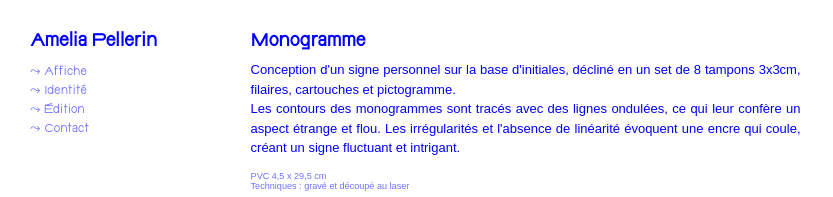
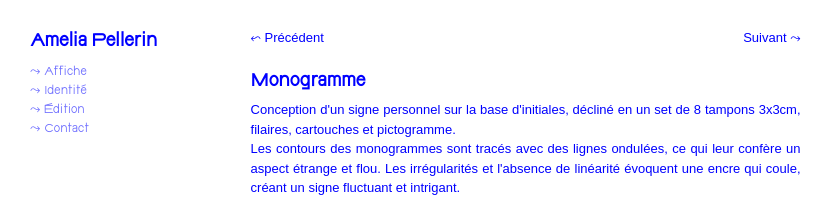
Before and after one commit to horphhe/portfolio-amelia-pellerin, a plain HTML site: page pages/monogramme/index.html in a window 1280 px wide. Shown: the top 197 px of the page, without its empty margins (0-833 px from the left). Drawn offline with Linux system fonts and the light colour scheme; a web font is replaced by a local one.

Commit message:
Update index.html

```diff
--- a/pages/monogramme/index.html
+++ b/pages/monogramme/index.html
@@ -18,6 +18,11 @@
         </nav>
 
         <main class="content">
+             <div class="ligne-avec-fleches">
+  <span class="fleche-gauche"><a href="https://horphhe.github.io/portfolio-amelia-pellerin/pages/edition/index.html">⬿ Précédent</a></span>
+  <div class="ligne"></div>
+  <span class="fleche-droite"><a href="https://horphhe.github.io/portfolio-amelia-pellerin/pages/vincennes/index.html">Suivant ⤳</a></span>
+</div>
             <a href="https://horphhe.github.io/portfolio-amelia-pellerin/pages/monogramme/index.html"><h2>Monogramme</h2></a>
 
             <div class="photo-gallery">
```
